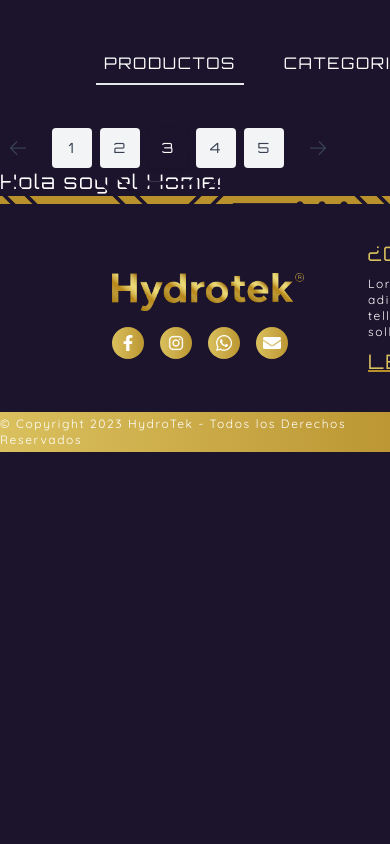
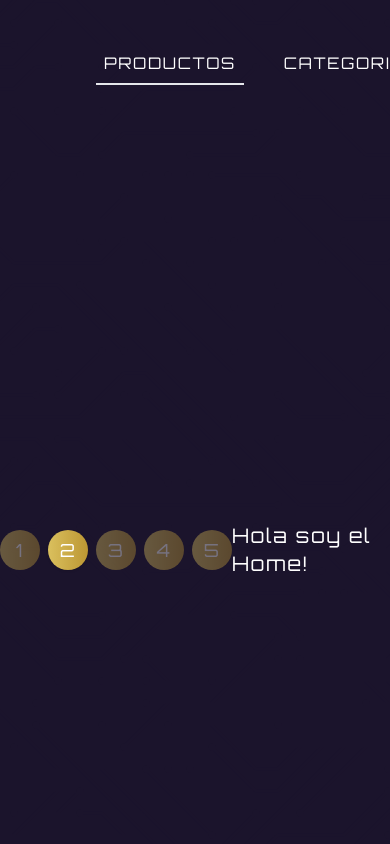
Before and after one commit to ramirofazio/hydrotek-frontend, a React (Vite) app: page /products in a window 390 px wide. Shown: the top 844 px of the page. Built offline with nearby package versions, Linux system fonts and the light colour scheme.

Commit message:
add responsive style & fix transition

```diff
--- a/src/components/Pagination.jsx
+++ b/src/components/Pagination.jsx
@@ -1,4 +1,3 @@
-import PropTypes from 'prop-types';
 import { ArrowLeftIcon, ArrowRightIcon } from "@heroicons/react/24/outline";
 
 //Falta incorporar la logica del setPage, se necesita un estado (react/redux) al que cambiar
@@ -6,10 +5,10 @@
   const quantity = Array(nButtons).fill(1);
 
   return (
-    <div className="flex items-center gap-4 text-gray-700">
+    <div className="flex items-center gap-4">
       <button
         onClick={() => setPage(currentPage - 1)}
-        className="rounded p-2 hover:bg-gray-100 disabled:text-gray-400 disabled:hover:bg-transparent"
+        className="hidden lg:inline rounded-xl p-2 text-white hover:bg-white hover:text-base disabled:text-opacity-30 disabled:hover:bg-opacity-5"
         disabled={currentPage === 0}
       >
         <ArrowLeftIcon className="h-5 w-5" />
@@ -19,10 +18,10 @@
           <button
             onClick={() => setPage(index)}
             key={index}
-            className={`grid  h-10 w-10 place-content-center rounded p-2.5 transition-all  ${
+            className={`grid  h-10 w-10 place-content-center rounded-full p-2.5 goldGradient text-white text-lg transition-all ${
               currentPage === index
-                ? "bg-primary font-medium text-white shadow shadow-primary/80 ease-in"
-                : " bg-gray-100 ease-out hover:bg-gray-300"
+                ? "font-medium  shadow shadow-primary/80 ease-in"
+                : " opacity-40 ease-out hover:opacity-60"
             }`}
           >
             <span>{index + 1}</span>
@@ -31,7 +30,7 @@
       </div>
       <button
         onClick={() => setPage(currentPage + 1)}
-        className="rounded p-2 hover:bg-gray-100 disabled:text-gray-400 disabled:hover:bg-transparent"
+        className="hidden lg:inline rounded-xl p-2 text-white hover:bg-white hover:text-base disabled:text-opacity-30 disabled:hover:bg-opacity-5"
         disabled={currentPage === nButtons - 1}
       >
         <ArrowRightIcon className="h-5 w-5" />
@@ -39,9 +38,3 @@
     </div>
   );
 }
-
-Pagination.propTypes = {
-  nButtons: PropTypes.number.isRequired,
-  currentPage: PropTypes.number.isRequired,
-  setPage: PropTypes.func.isRequired,
-};
--- a/src/pages/products/Products.jsx
+++ b/src/pages/products/Products.jsx
@@ -2,9 +2,11 @@
 
 export default function Products() {
   return (
-    <div className="container">
-      <Pagination nButtons={5} currentPage={2} setPage={(p) => console.log(p)} />
-      <h1>Hola soy el Home!</h1>
+    <div className="outletPrimaryContainer">
+      <section className="flex h-[100vh] w-full items-center justify-center">
+        <Pagination nButtons={5} currentPage={1} setPage={(p) => console.log(p)} />
+        <h1>Hola soy el Home!</h1>
+      </section>
     </div>
   );
 }
```
